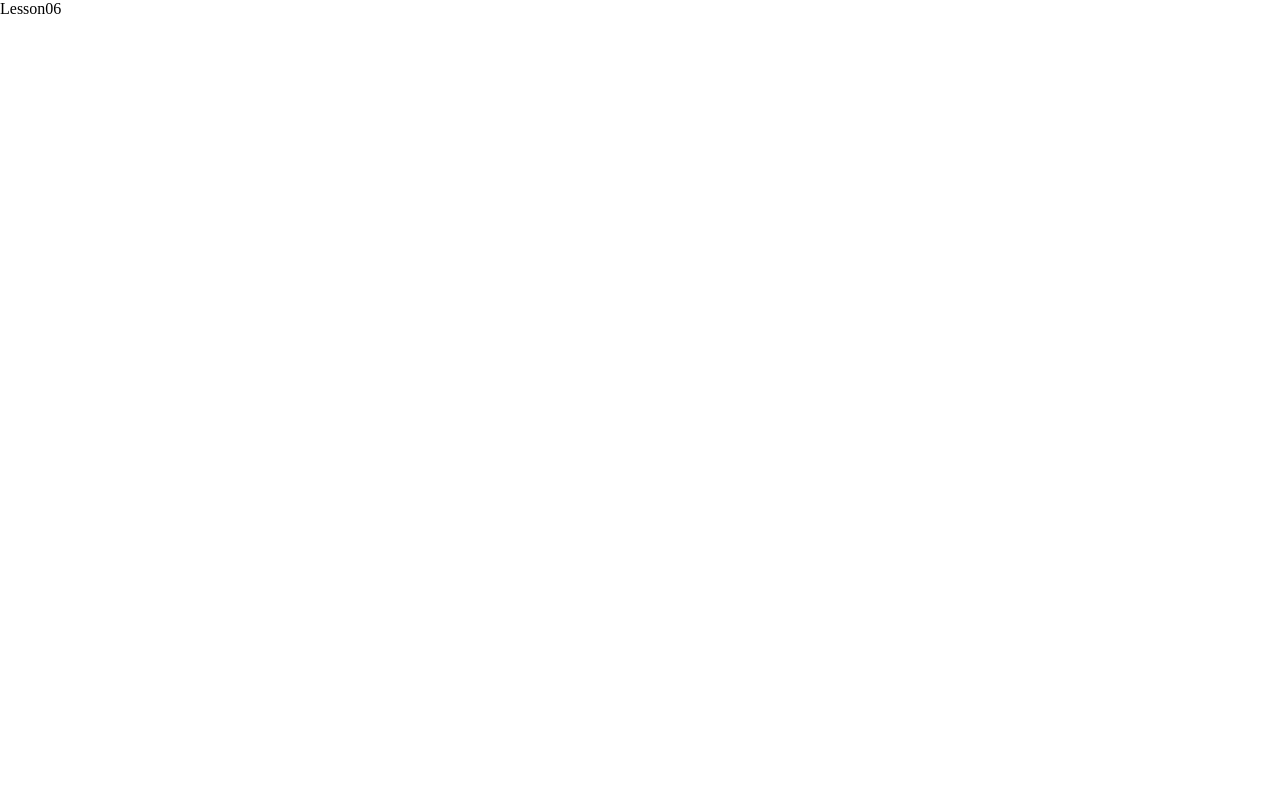
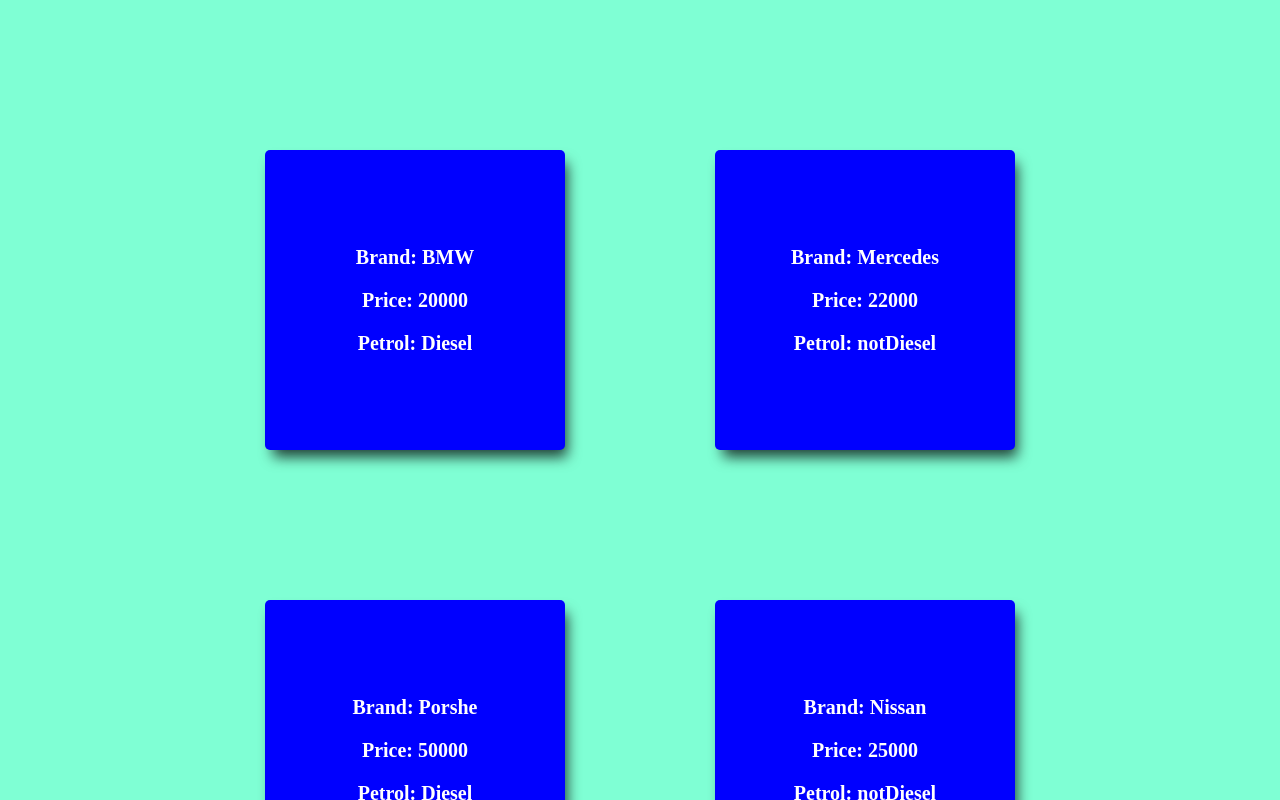
Before and after one commit to VeraArk/cohort39_react_typeScript_VA-, a React (Create React App) app: page / in a window 1280 px wide. Shown: the top 800 px of the page. Built offline with nearby package versions, Linux system fonts and the light colour scheme.

Commit message:
add Homework06

```diff
--- a/package.json
+++ b/package.json
@@ -14,6 +14,7 @@
     "react-dom": "^18.3.1",
     "react-scripts": "5.0.1",
     "typescript": "^4.9.5",
+    "uuid": "^10.0.0",
     "web-vitals": "^2.1.4"
   },
   "scripts": {
--- a/src/App.tsx
+++ b/src/App.tsx
@@ -1,11 +1,13 @@
 
 import './App.css';
+import Homework06 from './homework/Homework06/Homework06';
+
 import Lesson06 from './lessons/Lesson06/Lesson06';
 
 function App() {
   return (
     <div className="App">
-      <Lesson06 />
+      < Homework06/>
     </div>
   );
 }
--- /dev/null
+++ b/src/homework/Homework06/Homework06.tsx
@@ -0,0 +1,32 @@
+import "./styles.css";
+
+function Homework06() {
+  interface Venicle {
+    brand: string;
+    price: number;
+    isDiesel: boolean;
+  }
+
+  let cars: Venicle[] = [
+    { brand: "BMW", price: 20000, isDiesel: true },
+    { brand: "Mercedes", price: 22000, isDiesel: false },
+    { brand: "Porshe", price: 50000, isDiesel: true },
+    { brand: "Nissan", price: 25000, isDiesel: false },
+    { brand: "Audi", price: 50000, isDiesel: true },
+  ];
+
+  let cards = cars.map((value: Venicle) => {
+    let petrol: string = value.isDiesel ? "Diesel" : "notDiesel";
+    return (
+      <div className="card-control">
+        <p className="card-item">Brand: {value.brand}</p>
+        <p className="card-item">Price: {value.price}</p>
+        <p className="card-item">Petrol: {petrol}</p>
+      </div>
+    );
+  });
+
+  return <div className="page-wrapper">{cards}</div>;
+}
+
+export default Homework06;
--- /dev/null
+++ b/src/homework/Homework06/styles.css
@@ -0,0 +1,31 @@
+
+.page-wrapper {
+    width: 100%;
+    min-height: 100%;
+    display: flex;
+    flex-wrap: wrap;
+    gap: 50px;
+    padding: 100px;
+    justify-content: center;
+    background-color: aquamarine;
+}
+
+  .card-control {
+    width: 300px;
+    height: 300px;
+    border-radius: 5px;
+    display: flex;
+    flex-direction: column;
+    gap: 20px;
+    padding: 30px;
+    margin: 50px;
+    font-weight: 700;
+    font-size: 20px;
+    color: white;
+    justify-content: center;
+    align-items: center;
+    background-color: blue;
+    -webkit-box-shadow: 5px 10px 14px -3px rgba(0, 0, 0, 0.75);
+    -moz-box-shadow: 5px 10px 14px -3px rgba(0, 0, 0, 0.75);
+    box-shadow: 5px 10px 14px -3px rgba(0, 0, 0, 0.75);
+  }
```
Also changed, not shown: 1 other file (tests, documents, lock files or other folders).
